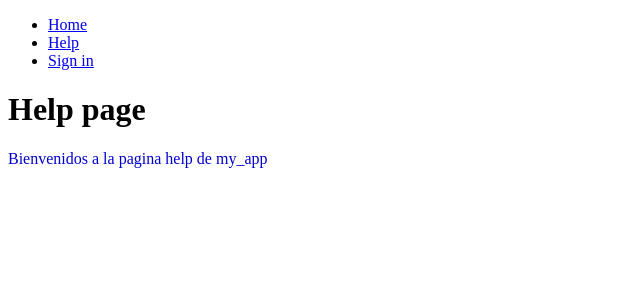
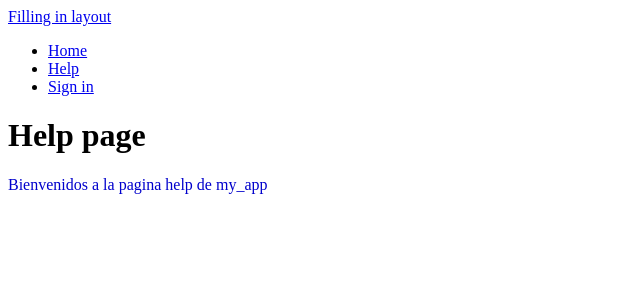
Before and after one commit to DavidHerBet/DSI-Django-filling_in_layout, a Django app: template my_app/templates/help.html in a window 1280 px wide. Shown: the top 300 px of the page, without its empty margins (0-640 px from the left). Run offline with Django 3.2, Linux system fonts and the light colour scheme; the template is opened without the code that fills it, so the values that code supplies are empty; parts of the project's set-up code (start-up, migrations or seed data) failed here and were passed over; some libraries are stand-ins or nearby versions.

Commit message:
Añadir logo del sitio

```diff
--- a/filling_in_layout/templates/base.html
+++ b/filling_in_layout/templates/base.html
@@ -22,9 +22,10 @@
   <header class="navbar navbar-fixed-top navbar-inverse">
     <div class="navbar-inner">
       <div class="container">
+        <a href="{% url 'filling_in_layout.views.base' %}" id="logo">Filling in layout</a>
         <nav>
           <ul class="nav pull-right">
-            <li><a href="{% url 'filling_in_layout.views.base' %}">Home</a></li>
+            <li><a href="{% url 'my_app.views.home' %}">Home</a></li>
             <li><a href="{% url 'my_app.views.help' %}">Help</a></li>
             <li><a href="#">Sign in</a></li>
           </ul>
```
